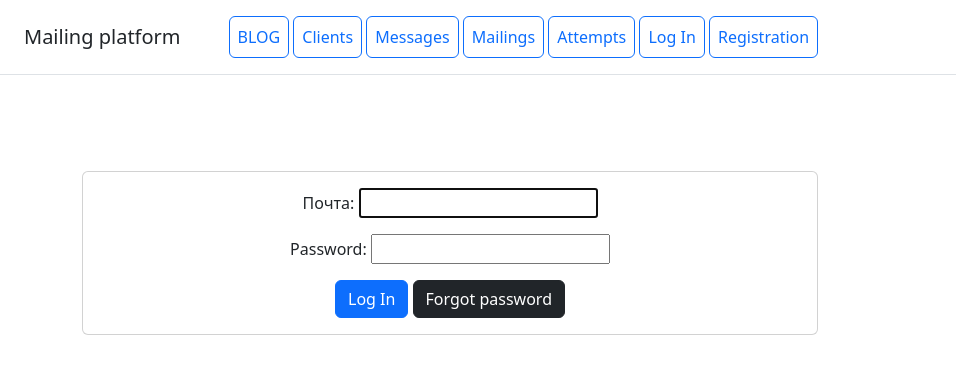
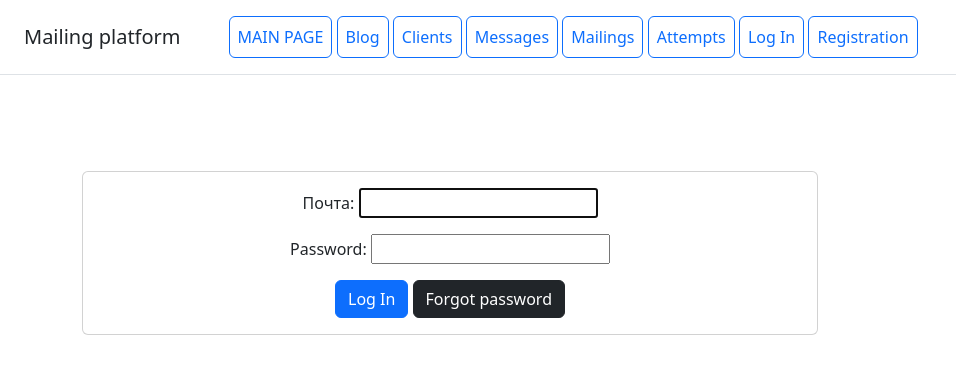
Before and after one commit to kooken/mailing_project, a Django app: a page that uses mailing/templates/mailing/includes/inc_main_menu.html in a window 1280 px wide. Shown: the top 374 px of the page, without its empty margins (0-956 px from the left). Run offline with Django 5.2, Linux system fonts and the light colour scheme; parts of the project's set-up code (start-up, migrations or seed data) failed here and were passed over.

Commit message:
fixed main page

```diff
--- a/blog/views.py
+++ b/blog/views.py
@@ -7,7 +7,7 @@ from blog.models import Blog
 
 
 # Create your views here.
-class BlogDetailView(LoginRequiredMixin, PermissionRequiredMixin, DetailView):
+class BlogDetailView(LoginRequiredMixin, DetailView):
     model = Blog
 
     def get_object(self, queryset=None):
--- a/config/settings.py
+++ b/config/settings.py
@@ -23,7 +23,7 @@ load_dotenv(BASE_DIR / '.env')
 # See https://docs.djangoproject.com/en/5.0/howto/deployment/checklist/
 
 # SECURITY WARNING: keep the secret key used in production secret!
-SECRET_KEY = os.getenv('SECRET_KEY')
+SECRET_KEY = os.getenv('DJANGO_SECRET_KEY')
 
 # SECURITY WARNING: don't run with debug turned on in production!
 DEBUG = True
--- a/mailing/templates/mailing/includes/inc_main_menu.html
+++ b/mailing/templates/mailing/includes/inc_main_menu.html
@@ -1,7 +1,8 @@
 <div class="d-flex flex-column flex-md-row align-items-center p-3 px-md-4 mb-3 bg-white border-bottom box-shadow">
     <h5 class="my-0 mr-md-auto font-weight-normal">Mailing platform</h5>
     <nav class="ms-5">
-        <a class="p-2 btn btn-outline-primary" href="{% url 'blog:list' %}">BLOG</a>
+        <a class="p-2 btn btn-outline-primary" href="{% url 'mailing:main_page' %}">MAIN PAGE</a>
+        <a class="p-2 btn btn-outline-primary" href="{% url 'blog:list' %}">Blog</a>
         <a class="p-2 btn btn-outline-primary" href="{% url 'mailing:index' %}">Clients</a>
         <a class="p-2 btn btn-outline-primary" href="{% url 'mailing:message_list' %}">Messages</a>
         <a class="p-2 btn btn-outline-primary" href="{% url 'mailing:mailing_list' %}">Mailings</a>
--- a/mailing/urls.py
+++ b/mailing/urls.py
@@ -4,11 +4,13 @@ from mailing.apps import MailingConfig
 from mailing.views import (ClientListView, ClientDetailView, ClientDeleteView, ClientCreateView, ClientUpdateView,
                            MessageCreateView, MessageDeleteView, MessageDetailView, MessageUpdateView, MessageListView,
                            MailingListView, MailingCreateView, MailingDeleteView, MailingDetailView, MailingUpdateView,
-                           AttemptCreateView, AttemptListView)
+                           AttemptCreateView, AttemptListView, main_page)
 
 app_name = MailingConfig.name
 
 urlpatterns = [
+    path('main', main_page, name='main_page'),
+
     path('', ClientListView.as_view(), name='index'),
     path('client_detail/<int:pk>', ClientDetailView.as_view(), name='client_detail'),
     path('edit_client/<int:pk>/', ClientUpdateView.as_view(), name='edit_client'),
--- a/mailing/views.py
+++ b/mailing/views.py
@@ -9,6 +9,12 @@ from mailing.models import Client, Message, Mailing, Attempt
 
 
 # Create your views here.
+
+
+def main_page(request):
+    return render(request, 'mailing/index.html')
+
+
 class ClientListView(LoginRequiredMixin, ListView):
     model = Client
     template_name = 'client_list.html'
```
